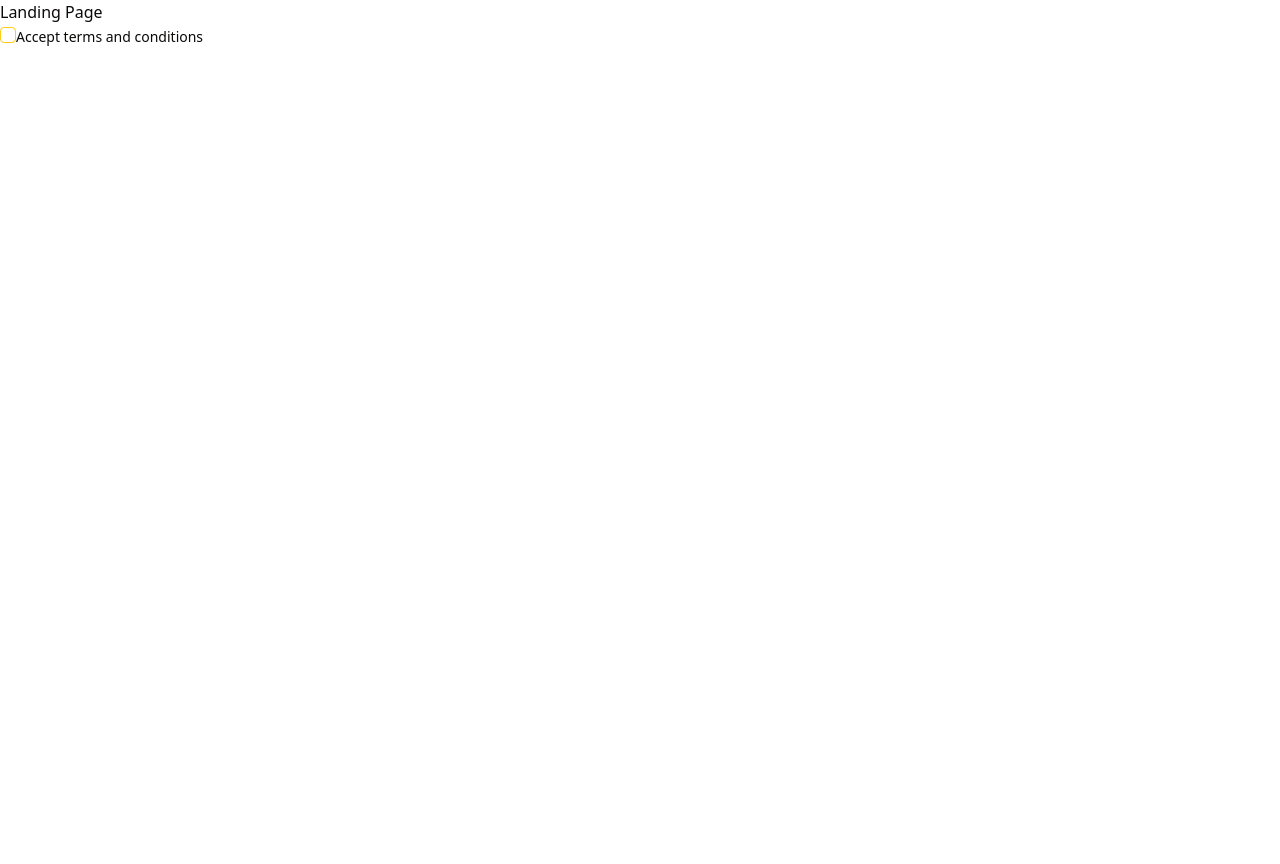
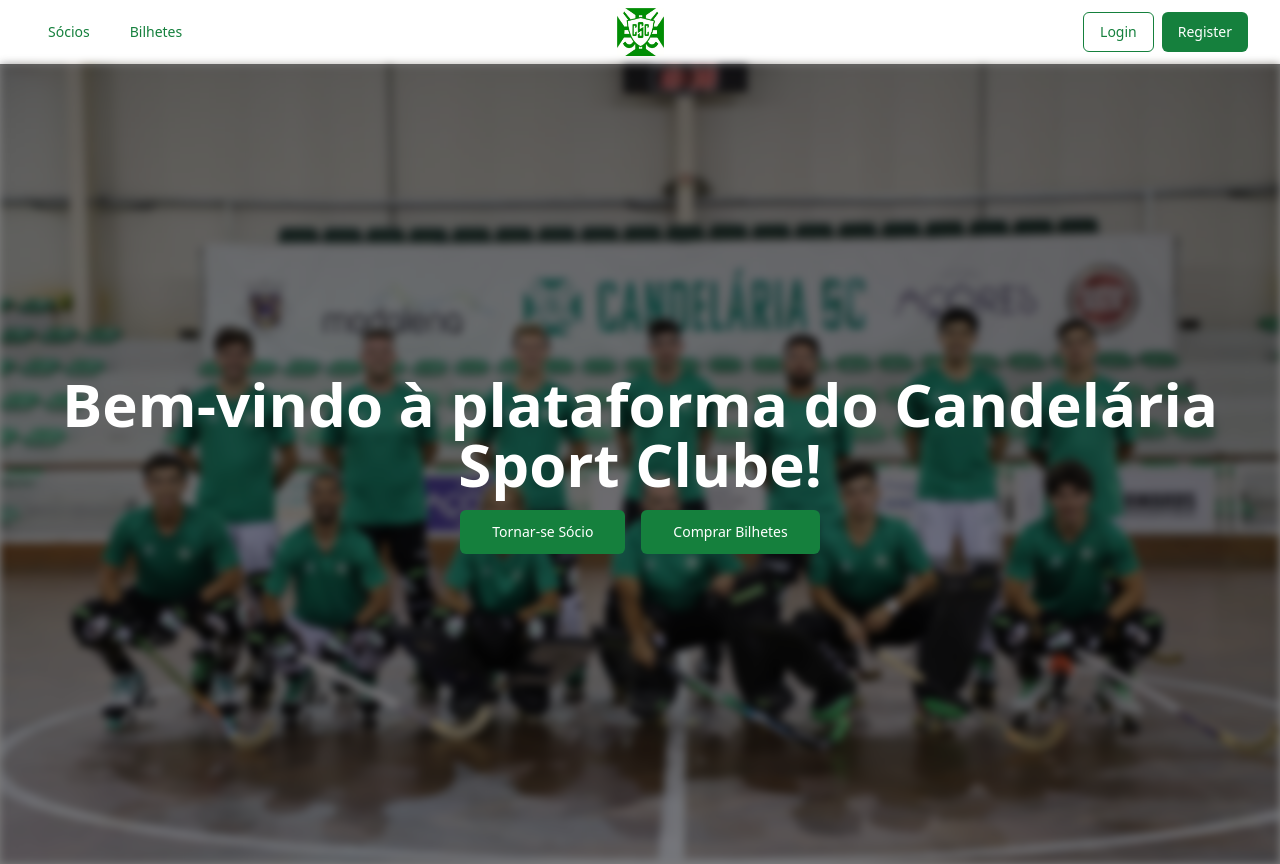
Before and after one commit to Sports-Club-Management-Platform/web_ui, a React (Vite) app: page / in a window 1280 px wide. Before the commit the page ends 800 px from the top, so only its background shows below. Built offline with nearby package versions, Linux system fonts and the light colour scheme.

Commit message:
landing page v0.1

```diff
--- a/src/index.css
+++ b/src/index.css
@@ -2,61 +2,50 @@
 @tailwind components;
 @tailwind utilities;
 
-
 @layer base {
   :root {
     --background: 0 0% 100%;
-    --foreground: 20 14.3% 4.1%;
+    --foreground: 120 100% 25%;
     --card: 0 0% 100%;
-    --card-foreground: 20 14.3% 4.1%;
+    --card-foreground: 120 100% 25%;
     --popover: 0 0% 100%;
-    --popover-foreground: 20 14.3% 4.1%;
-    --primary: 47.9 95.8% 53.1%;
-    --primary-foreground: 26 83.3% 14.1%;
-    --secondary: 60 4.8% 95.9%;
-    --secondary-foreground: 24 9.8% 10%;
-    --muted: 60 4.8% 95.9%;
-    --muted-foreground: 25 5.3% 44.7%;
-    --accent: 60 4.8% 95.9%;
-    --accent-foreground: 24 9.8% 10%;
+    --popover-foreground: 120 100% 25%;
+    --primary: 120 100% 25%;
+    --primary-foreground: 0 0% 100%;
+    --secondary: 120 30% 96%;
+    --secondary-foreground: 120 100% 25%;
+    --muted: 120 30% 96%;
+    --muted-foreground: 120 40% 40%;
+    --accent: 120 30% 96%;
+    --accent-foreground: 120 100% 25%;
     --destructive: 0 84.2% 60.2%;
-    --destructive-foreground: 60 9.1% 97.8%;
-    --border: 20 5.9% 90%;
-    --input: 20 5.9% 90%;
-    --ring: 20 14.3% 4.1%;
+    --destructive-foreground: 0 0% 100%;
+    --border: 120 30% 90%;
+    --input: 120 30% 90%;
+    --ring: 120 100% 25%;
     --radius: 0.5rem;
-    --chart-1: 12 76% 61%;
-    --chart-2: 173 58% 39%;
-    --chart-3: 197 37% 24%;
-    --chart-4: 43 74% 66%;
-    --chart-5: 27 87% 67%;
   }
 
   .dark {
-    --background: 20 14.3% 4.1%;
-    --foreground: 60 9.1% 97.8%;
-    --card: 20 14.3% 4.1%;
-    --card-foreground: 60 9.1% 97.8%;
-    --popover: 20 14.3% 4.1%;
-    --popover-foreground: 60 9.1% 97.8%;
-    --primary: 47.9 95.8% 53.1%;
-    --primary-foreground: 26 83.3% 14.1%;
-    --secondary: 12 6.5% 15.1%;
-    --secondary-foreground: 60 9.1% 97.8%;
-    --muted: 12 6.5% 15.1%;
-    --muted-foreground: 24 5.4% 63.9%;
-    --accent: 12 6.5% 15.1%;
-    --accent-foreground: 60 9.1% 97.8%;
+    --background: 120 50% 4%;
+    --foreground: 0 0% 100%;
+    --card: 120 50% 4%;
+    --card-foreground: 0 0% 100%;
+    --popover: 120 50% 4%;
+    --popover-foreground: 0 0% 100%;
+    --primary: 120 100% 40%;
+    --primary-foreground: 0 0% 100%;
+    --secondary: 120 30% 15%;
+    --secondary-foreground: 0 0% 100%;
+    --muted: 120 30% 15%;
+    --muted-foreground: 120 20% 70%;
+    --accent: 120 30% 15%;
+    --accent-foreground: 0 0% 100%;
     --destructive: 0 62.8% 30.6%;
-    --destructive-foreground: 60 9.1% 97.8%;
-    --border: 12 6.5% 15.1%;
-    --input: 12 6.5% 15.1%;
-    --ring: 35.5 91.7% 32.9%;
-    --chart-1: 220 70% 50%;
-    --chart-2: 160 60% 45%;
-    --chart-3: 30 80% 55%;
-    --chart-4: 280 65% 60%;
-    --chart-5: 340 75% 55%;
+    --destructive-foreground: 0 0% 100%;
+    --border: 120 30% 15%;
+    --input: 120 30% 15%;
+    --ring: 120 100% 40%;
   }
 }
 
--- a/src/layouts/Layout/Navbar/index.tsx
+++ b/src/layouts/Layout/Navbar/index.tsx
@@ -1 +1,27 @@
-ola jake!
+import { Button } from "@/components/ui/button";
+
+export default function Navbar() {
+    return (
+        <nav className="bg-white shadow-md">
+            <div className="max-w-7xl mx-auto px-4 sm:px-6 lg:px-8">
+                <div className="flex justify-between items-center h-16">
+                    <div className="flex items-center">
+                        <Button variant="ghost" className="text-green-700 hover:bg-green-50 mr-2">Sócios</Button>
+                        <Button variant="ghost" className="text-green-700 hover:bg-green-50">Bilhetes</Button>
+                    </div>
+                    <div className="flex-shrink-0 flex items-center">
+                        <img
+                            src="/src/assets/logo-csc.jpg"
+                            alt="Candelária Sport Clube Logo"
+                            className="h-12 w-auto"
+                        />
+                    </div>
+                    <div className="flex items-center">
+                        <Button variant="outline" className="mr-2 text-green-700 border-green-700 hover:bg-green-50">Login</Button>
+                        <Button className="bg-green-700 text-white hover:bg-green-800">Register</Button>
+                    </div>
+                </div>
+            </div>
+        </nav>
+    )
+}
--- a/src/layouts/Layout/index.tsx
+++ b/src/layouts/Layout/index.tsx
@@ -1,11 +1,13 @@
 import { Outlet } from 'react-router-dom'
+import Navbar from '../Layout/Navbar'
 
 const CleanLayout = () => {
     return (
         <div>
+            <Navbar />
             <Outlet />
         </div>
     )
 }
 
-export {CleanLayout}
+export { CleanLayout }
--- a/src/pages/LandingPage/index.tsx
+++ b/src/pages/LandingPage/index.tsx
@@ -1,16 +1,21 @@
-import { Checkbox } from "@/components/ui/checkbox"
+import { Button } from "@/components/ui/button"
 
 export default function LandingPage() {
     return (
-        <div>
-            <h1>Landing Page</h1>
-            <Checkbox id="terms" />
-                <label
-                    htmlFor="terms"
-                    className="text-sm font-medium leading-none peer-disabled:cursor-not-allowed peer-disabled:opacity-70"
-                >
-                    Accept terms and conditions
-                </label>
+        <div className="relative h-screen">
+            <div
+                className="absolute inset-0 bg-cover bg-center filter blur-sm"
+                style={{ backgroundImage: "url('/src/assets/bg-landing_page.jpg')" }}
+            ></div>
+            <div className="absolute inset-0 bg-black bg-opacity-50 flex flex-col items-center justify-center text-white">
+                <h1 className="text-4xl md:text-6xl font-bold mb-4 text-center">
+                    Bem-vindo à plataforma do Candelária Sport Clube!
+                </h1>
+                <div className="space-x-4">
+                    <Button size="lg" className="bg-green-700 text-white hover:bg-green-800">Tornar-se Sócio</Button>
+                    <Button size="lg" className="bg-green-700 text-white hover:bg-green-800">Comprar Bilhetes</Button>
+                </div>
+            </div>
         </div>
     )
 }
```
Also changed, not shown: src/assets/bg-landing_page.jpg (added), src/assets/logo-csc.jpg (added).
